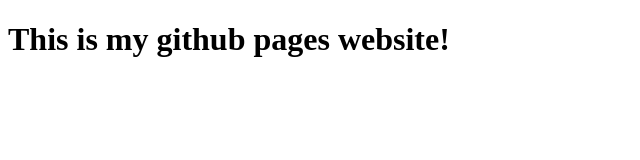
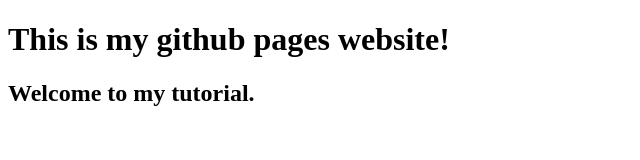
Before and after one commit to AtyrsonSouto/AtyrsonSouto.github.io, a plain HTML site: page index.html in a window 1280 px wide. Shown: the whole page, without its empty margins (0-640 px from the left). Drawn offline with Linux system fonts and the light colour scheme.

Commit message:
add greetings message

```diff
--- a/index.html
+++ b/index.html
@@ -8,5 +8,6 @@
 </head>
 <body>
     <h1>This is my github pages website!</h1>
+    <h2>Welcome to my tutorial.</h2>
 </body>
 </html>
```
